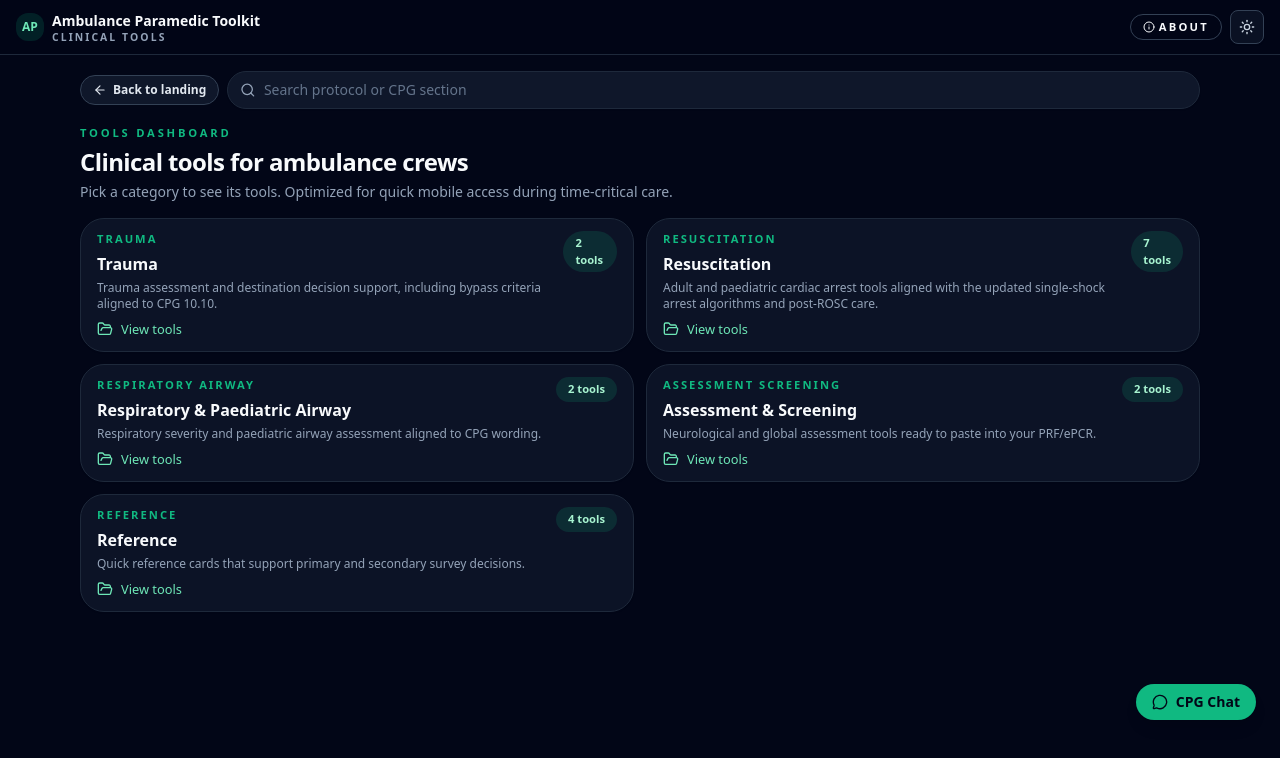
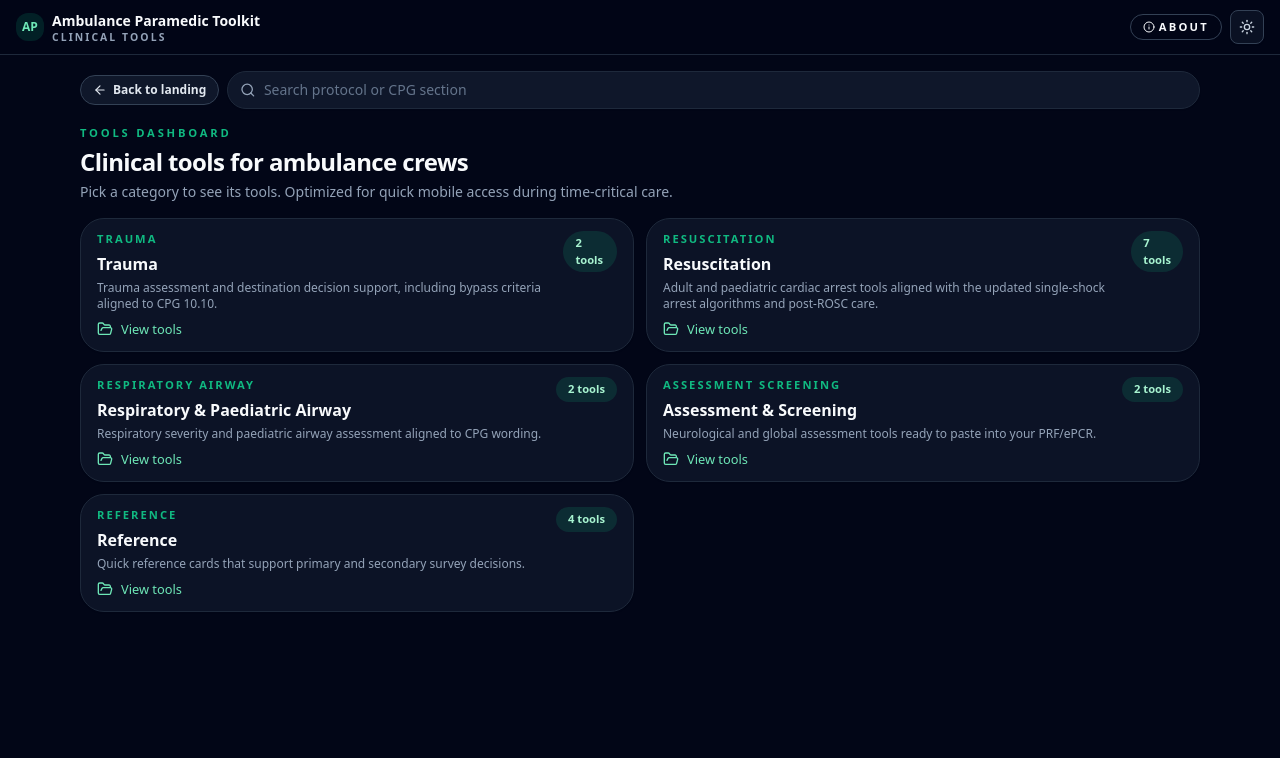
Before and after one commit to drixle08/Ambulance-App, a Next.js app: page /dashboard in a window 1280 px wide. Shown: the top 758 px of the page. Built offline with nearby package versions, Linux system fonts and the light colour scheme.

Commit message:
Show sources without disabled notice when LLM missing

```diff
--- a/app/(app)/dashboard/page.tsx
+++ b/app/(app)/dashboard/page.tsx
@@ -2,7 +2,6 @@ import Link from "next/link";
 import { ArrowLeft, FolderOpen } from "lucide-react";
 import { ProtocolFinder } from "./ProtocolFinder";
 import { TOOL_GROUPS } from "./data";
-import { CpgChatBubble } from "@/app/_components/CpgChatBubble";
 
 function classNames(...classes: Array<string | boolean | null | undefined>) {
   return classes.filter(Boolean).join(" ");
@@ -10,8 +9,7 @@ function classNames(...classes: Array<string | boolean | null | undefined>) {
 
 export default function DashboardPage() {
   return (
-    <>
-      <div className="mx-auto flex max-w-6xl flex-col gap-4 px-4 pb-8 pt-4">
+    <div className="mx-auto flex max-w-6xl flex-col gap-4 px-4 pb-8 pt-4">
       {/* Back to landing + Protocol Finder */}
       <div className="flex flex-wrap items-center gap-2">
         <Link
@@ -77,8 +75,6 @@ export default function DashboardPage() {
           </Link>
         ))}
       </div>
-      </div>
-      <CpgChatBubble />
-    </>
+    </div>
   );
 }
--- a/app/_components/CpgChatBubble.tsx
+++ /dev/null
@@ -1,17 +0,0 @@
-"use client";
-
-import Link from "next/link";
-import { MessageCircle } from "lucide-react";
-
-export function CpgChatBubble() {
-  return (
-    <Link
-      href="/tools/cpg-chat"
-      className="fixed bottom-16 right-4 z-50 inline-flex items-center gap-2 rounded-full bg-emerald-500 px-4 py-2 text-sm font-semibold text-slate-950 shadow-lg transition hover:bg-emerald-400 focus-visible:outline-none focus-visible:ring-2 focus-visible:ring-emerald-400 md:bottom-20 md:right-6"
-      aria-label="Open CPG Chat"
-    >
-      <MessageCircle className="h-4 w-4" />
-      CPG Chat
-    </Link>
-  );
-}
--- a/app/api/cpg-chat/route.ts
+++ b/app/api/cpg-chat/route.ts
@@ -117,13 +117,9 @@ export async function POST(req: NextRequest) {
   const answer = await callOpenAI(prompt);
 
   if (!answer) {
-    const fallback = [
-      "AI answers are disabled. Add OPENAI_API_KEY to enable responses.",
-    ].join("\n");
-
     return NextResponse.json({
-      answer: fallback,
-      sources: [],
+      answer: "Relevant CPG excerpts:",
+      sources,
     });
   }
 
--- a/app/page.tsx
+++ b/app/page.tsx
@@ -6,7 +6,6 @@ import * as React from "react";
 import Link from "next/link";
 import { ThemeToggle } from "@/app/_components/ThemeToggle";
 import { StandaloneRedirect } from "@/app/_components/StandaloneRedirect";
-import { CpgChatBubble } from "@/app/_components/CpgChatBubble";
 import {
   Menu,
   ActivitySquare,
@@ -233,7 +232,6 @@ const DesktopHome: React.FC = () => {
       <div className="fixed bottom-4 right-4 z-40 md:bottom-6 md:right-6">
         <InstallHint />
       </div>
-      <CpgChatBubble />
     </div>
   );
 };
@@ -339,7 +337,6 @@ const MobileHome: React.FC = () => {
       <div className="fixed bottom-4 right-4 z-40 md:bottom-6 md:right-6">
         <InstallHint />
       </div>
-      <CpgChatBubble />
     </div>
   );
 };
```
